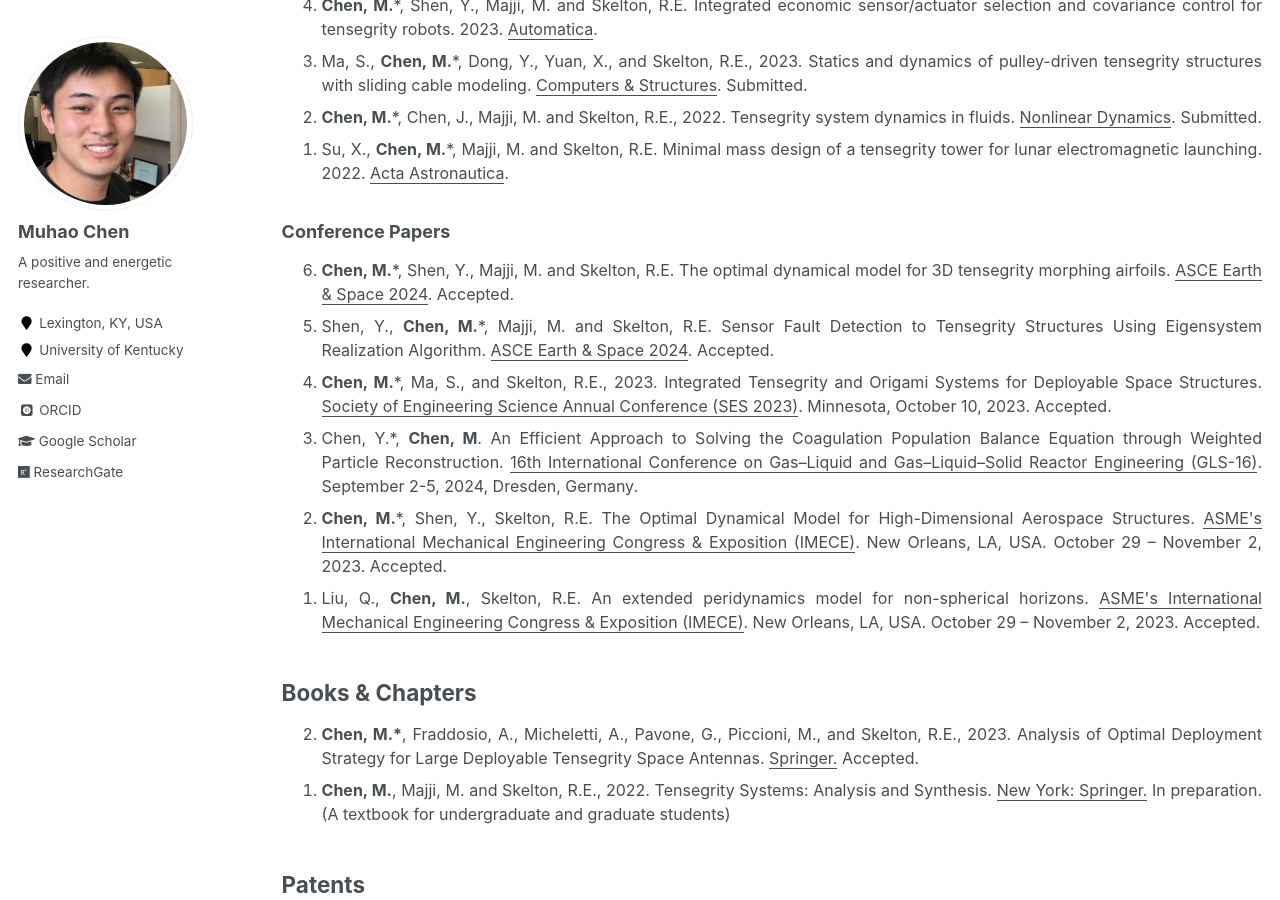
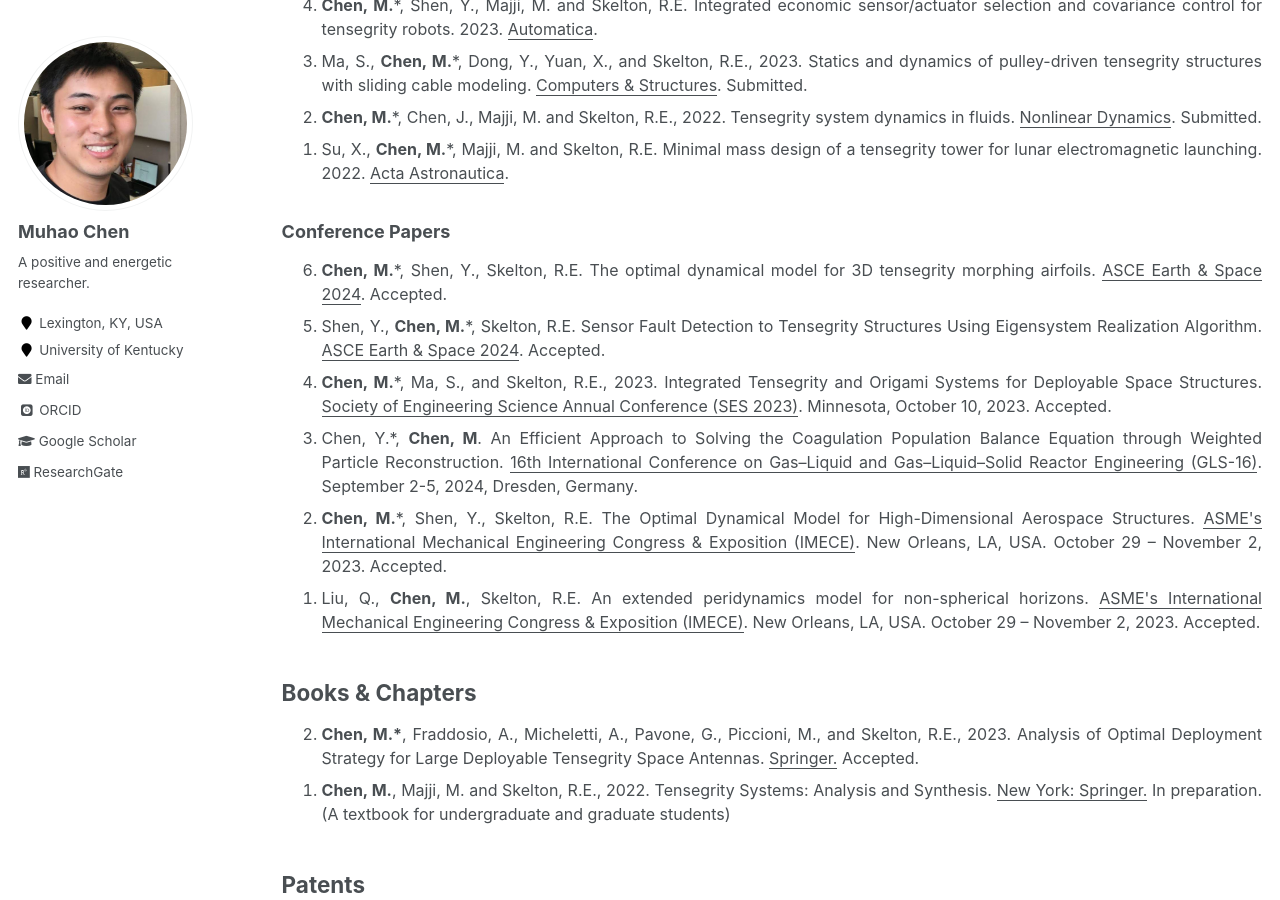
Before and after one commit to Muhao-Chen/muhao-chen.github.io, a Jekyll site: the page built from _pages/publication.md, in a window 1280 px wide and 900 px high, scrolled down 2859 px. Built offline with Jekyll 4.4.1, drawn with Linux system fonts in a browser that asks for light colours; some web fonts are replaced.

Commit message:
Update publication.md

```diff
--- a/_pages/publication.md
+++ b/_pages/publication.md
@@ -81,8 +81,8 @@ toc: true
 ### Conference Papers
 <font size=3>
 <ol reversed>
-<li> <strong>Chen, M.</strong>*, Shen, Y., Majji, M. and Skelton, R.E. The optimal dynamical model for 3D tensegrity morphing airfoils. <u>ASCE Earth & Space 2024</u>. Accepted. </li>
-<li> Shen, Y., <strong>Chen, M.</strong>*, Majji, M. and Skelton, R.E. Sensor Fault Detection to Tensegrity Structures Using Eigensystem Realization Algorithm. <u>ASCE Earth & Space 2024</u>. Accepted. </li>
+<li> <strong>Chen, M.</strong>*, Shen, Y., Skelton, R.E. The optimal dynamical model for 3D tensegrity morphing airfoils. <u>ASCE Earth & Space 2024</u>. Accepted. </li>
+<li> Shen, Y., <strong>Chen, M.</strong>*, Skelton, R.E. Sensor Fault Detection to Tensegrity Structures Using Eigensystem Realization Algorithm. <u>ASCE Earth & Space 2024</u>. Accepted. </li>
 <li> <strong>Chen, M.</strong>*, Ma, S., and Skelton, R.E., 2023. Integrated Tensegrity and Origami Systems for Deployable Space Structures. <u>Society of Engineering Science Annual Conference (SES 2023)</u>. Minnesota, October 10, 2023. Accepted. </li>
 <li> Chen, Y.*, <strong>Chen, M</strong>. An Efficient Approach to Solving the Coagulation Population Balance Equation through Weighted Particle Reconstruction. <u>16th International Conference on Gas–Liquid and Gas–Liquid–Solid Reactor Engineering (GLS-16)</u>. September 2-5, 2024,  Dresden, Germany. </li>
 <li> <strong>Chen, M.</strong>*, Shen, Y., Skelton, R.E. The Optimal Dynamical Model for High-Dimensional Aerospace Structures. <u>ASME's International Mechanical Engineering Congress & Exposition (IMECE)</u>. New Orleans, LA, USA. October 29 – November 2, 2023. Accepted. </li>
```
